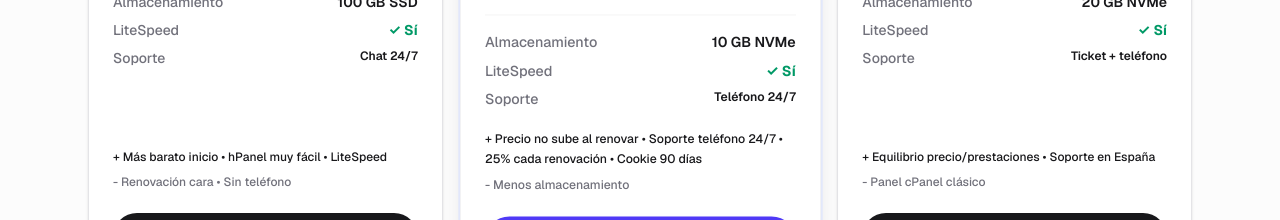
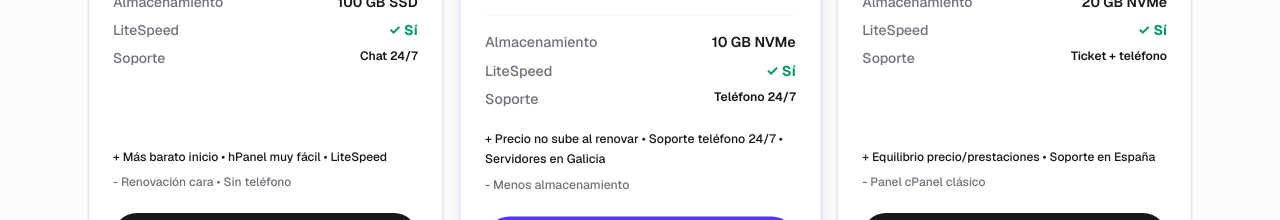
Before and after one commit to ReplikanteK/lamesacuadrada, a Next.js app: page / in a window 1280 px wide. Shown: the part 860-1080 px from the top of the page. Built offline with nearby package versions, Linux system fonts and the light colour scheme.

Commit message:
fix: quita comisión afiliado de pros cliente (Raiola 25% no es ventaja usuario)

```diff
--- a/src/app/page.tsx
+++ b/src/app/page.tsx
@@ -34,7 +34,7 @@ const hostings = [
     cta: "Ver oferta Raiola",
     href: "#raiola-afiliado",
     highlight: true,
-    pros: ["Precio no sube al renovar", "Soporte teléfono 24/7", "25% cada renovación", "Cookie 90 días"],
+    pros: ["Precio no sube al renovar", "Soporte teléfono 24/7", "Servidores en Galicia"],
     cons: ["Menos almacenamiento"],
   },
   {
```
